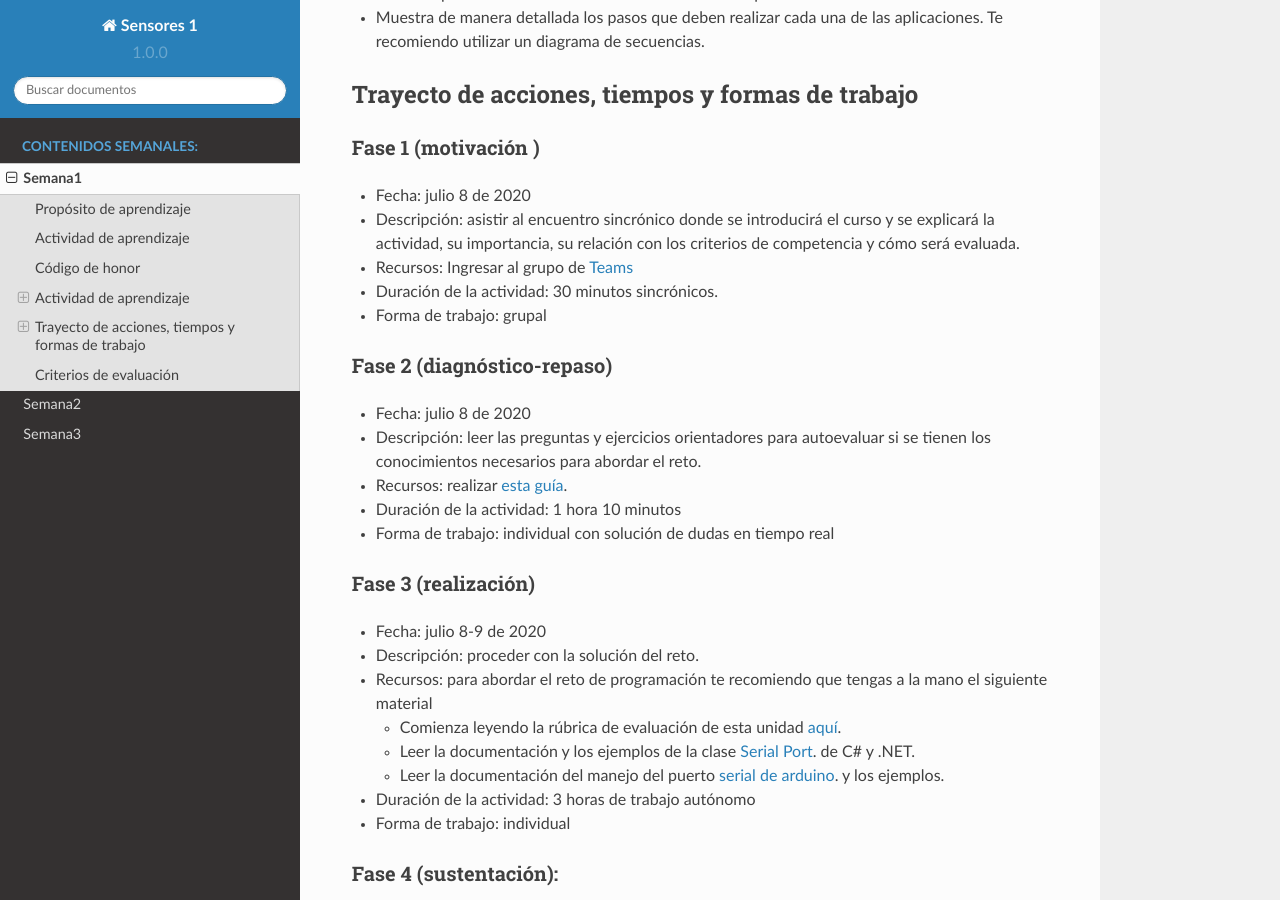
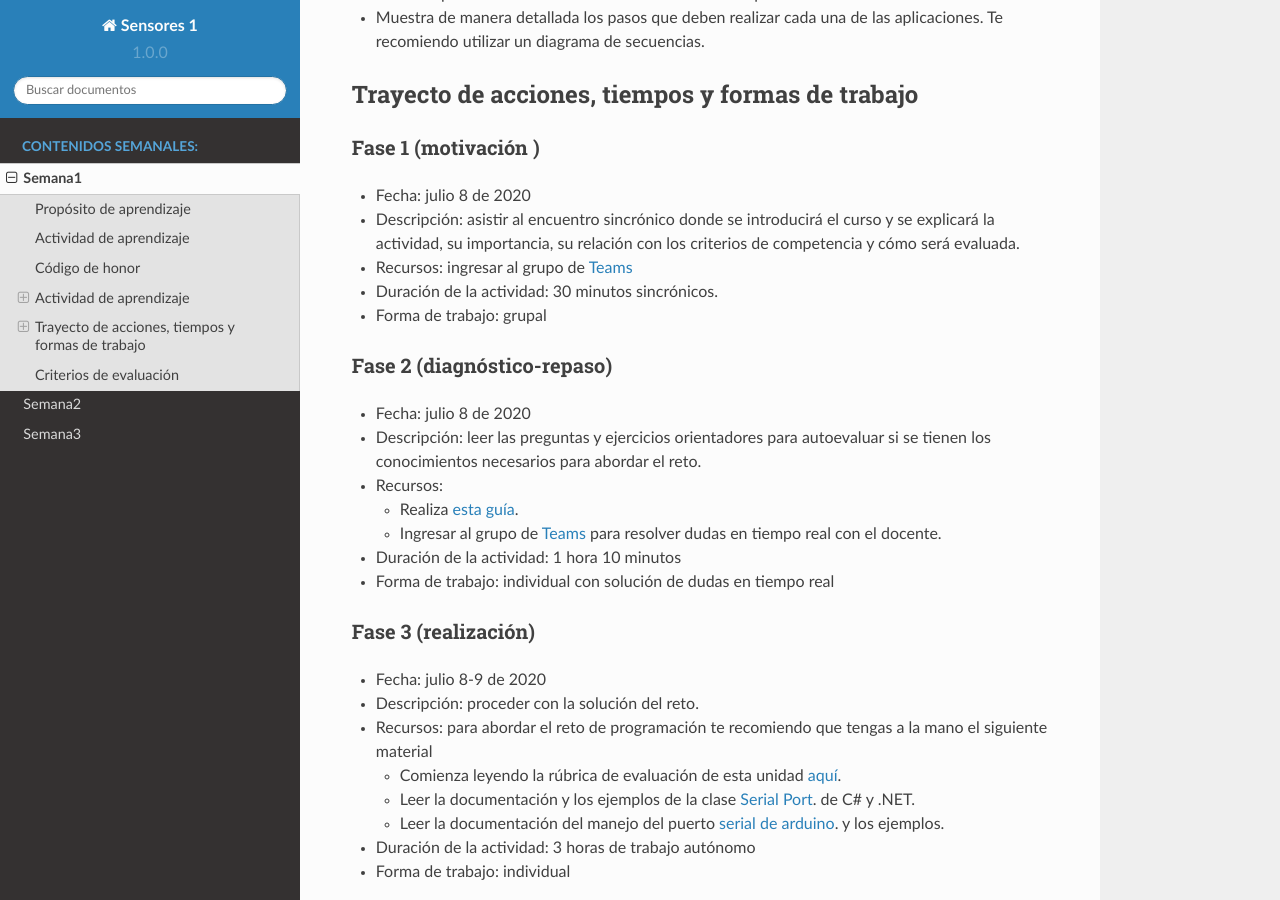
Before and after one commit to juanferfranco/sensores1, a Sphinx documentation site: the page built from docs/_semana1/semana1.rst, in a window 1280 px wide and 900 px high, scrolled down 2040 px. Built offline with Sphinx 7.4.7 and the Read the Docs theme 2.0.0, drawn with Linux system fonts in a browser that asks for light colours.

Commit message:
update index

```diff
--- a/docs/_semana1/semana1.rst
+++ b/docs/_semana1/semana1.rst
@@ -100,7 +100,7 @@ Fase 1 (motivación )
 * Descripción: asistir al encuentro sincrónico donde se introducirá el curso y se
   explicará la actividad, su importancia, su relación con los criterios de competencia y
   cómo será evaluada.
-* Recursos: Ingresar al grupo de `Teams <https://teams.microsoft.com/l/team/19%3a919658982cb4457e85d706bad345b5dc%40thread.tacv2/conversations?groupId=16c098de-d737-4b8a-839d-8faf7400b06e&tenantId=618bab0f-20a4-4de3-a10c-e20cee96bb35>`__
+* Recursos: ingresar al grupo de `Teams <https://teams.microsoft.com/l/team/19%3a919658982cb4457e85d706bad345b5dc%40thread.tacv2/conversations?groupId=16c098de-d737-4b8a-839d-8faf7400b06e&tenantId=618bab0f-20a4-4de3-a10c-e20cee96bb35>`__
 * Duración de la actividad: 30 minutos sincrónicos.
 * Forma de trabajo: grupal
 
@@ -109,7 +109,12 @@ Fase 2 (diagnóstico-repaso)
 * Fecha: julio 8 de 2020
 * Descripción: leer las preguntas y ejercicios orientadores para autoevaluar si se tienen
   los conocimientos necesarios para abordar el reto.
-* Recursos: realizar `esta guía <https://docs.google.com/presentation/d/1dJEfVysAZUY0561bICTVKtmZg8D6Ix8klRKGw6DZTp4/edit?usp=sharing>`__.
+* Recursos:
+
+  * Realiza `esta guía <https://docs.google.com/presentation/d/1dJEfVysAZUY0561bICTVKtmZg8D6Ix8klRKGw6DZTp4/edit?usp=sharing>`__.
+  * Ingresar al grupo de `Teams <https://teams.microsoft.com/l/team/19%3a919658982cb4457e85d706bad345b5dc%40thread.tacv2/conversations?groupId=16c098de-d737-4b8a-839d-8faf7400b06e&tenantId=618bab0f-20a4-4de3-a10c-e20cee96bb35>`__
+    para resolver dudas en tiempo real con el docente.
+
 * Duración de la actividad: 1 hora 10 minutos
 * Forma de trabajo: individual con solución de dudas en tiempo real
 
--- a/docs/index.rst
+++ b/docs/index.rst
@@ -95,7 +95,10 @@ en 8 fases, menos la unidad 1 que será una unidad de dignóstico-repaso.
 
 Cronograma
 -----------
-`Proyecto docente <https://docs.google.com/spreadsheets/d/18qYiWmmAH7VTyWcctqr6s8gvk22g0SGkZcdrIYbH8tg/edit?usp=sharing>`__.
+.. raw:: html
+
+   <a href="https://docs.google.com/spreadsheets/d/18qYiWmmAH7VTyWcctqr6s8gvk22g0SGkZcdrIYbH8tg/edit?usp=sharing" target="_blank">Proyecto docente</a>
+   <br> </br>
 
 Evaluación
 -----------
```
Also changed, not shown: 6 other files.
